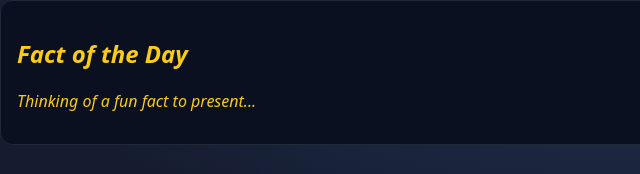
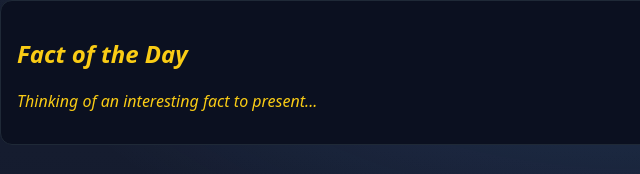
Before and after one commit to Fabricio2003/fabricio2003.github.io, a plain HTML site: page index.html in a window 1280 px wide. Shown: the part 172-346 px from the top of the page, 0-640 px from the left. Drawn offline with nearby package versions, Linux system fonts and the light colour scheme; no server answers.

Commit message:
Update index.html

```diff
--- a/index.html
+++ b/index.html
@@ -15,7 +15,7 @@
   </header>
   <section id="fun-fact" class="card">
     <h2>Fact of the Day</h2>
-    <p id="fact-text"> Thinking of a fun fact to present...</p>
+    <p id="fact-text"> Thinking of an interesting fact to present...</p>
   </section>
 
   <main class="container" aria-live="polite">
```
